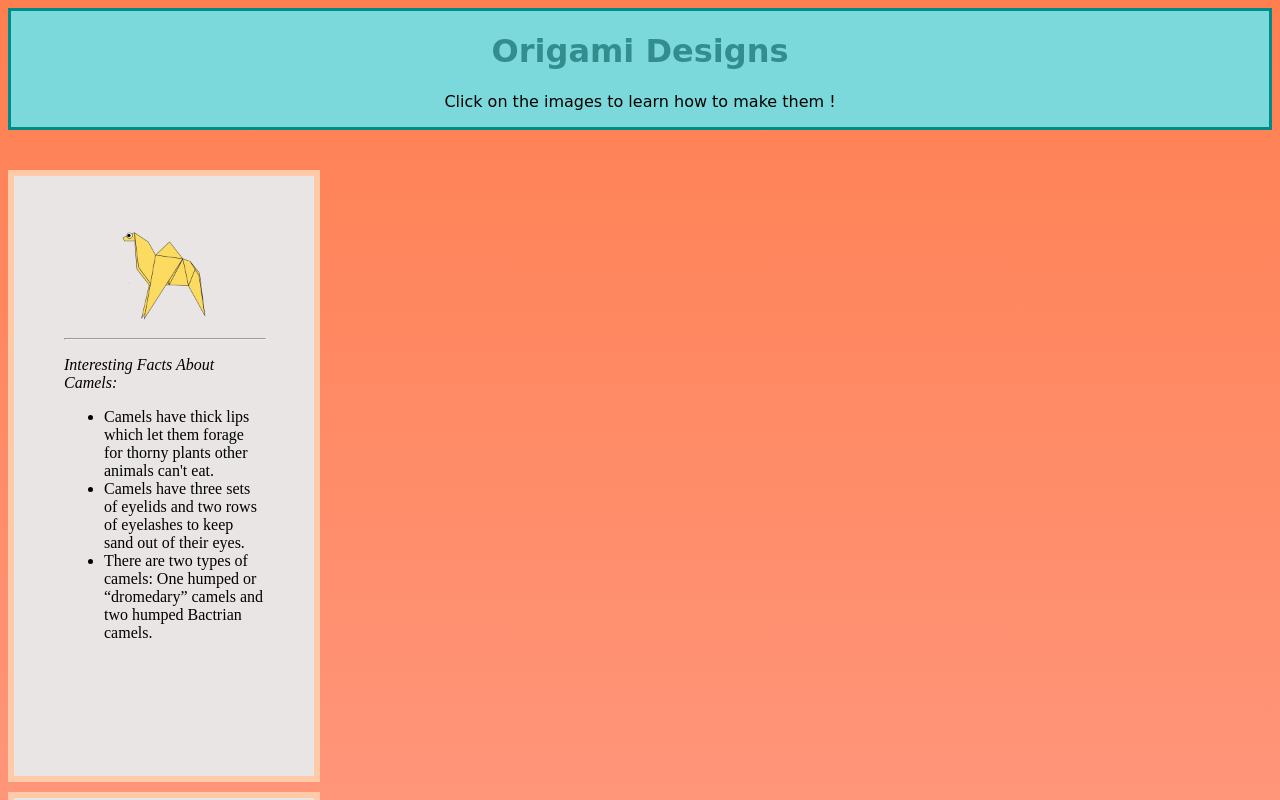
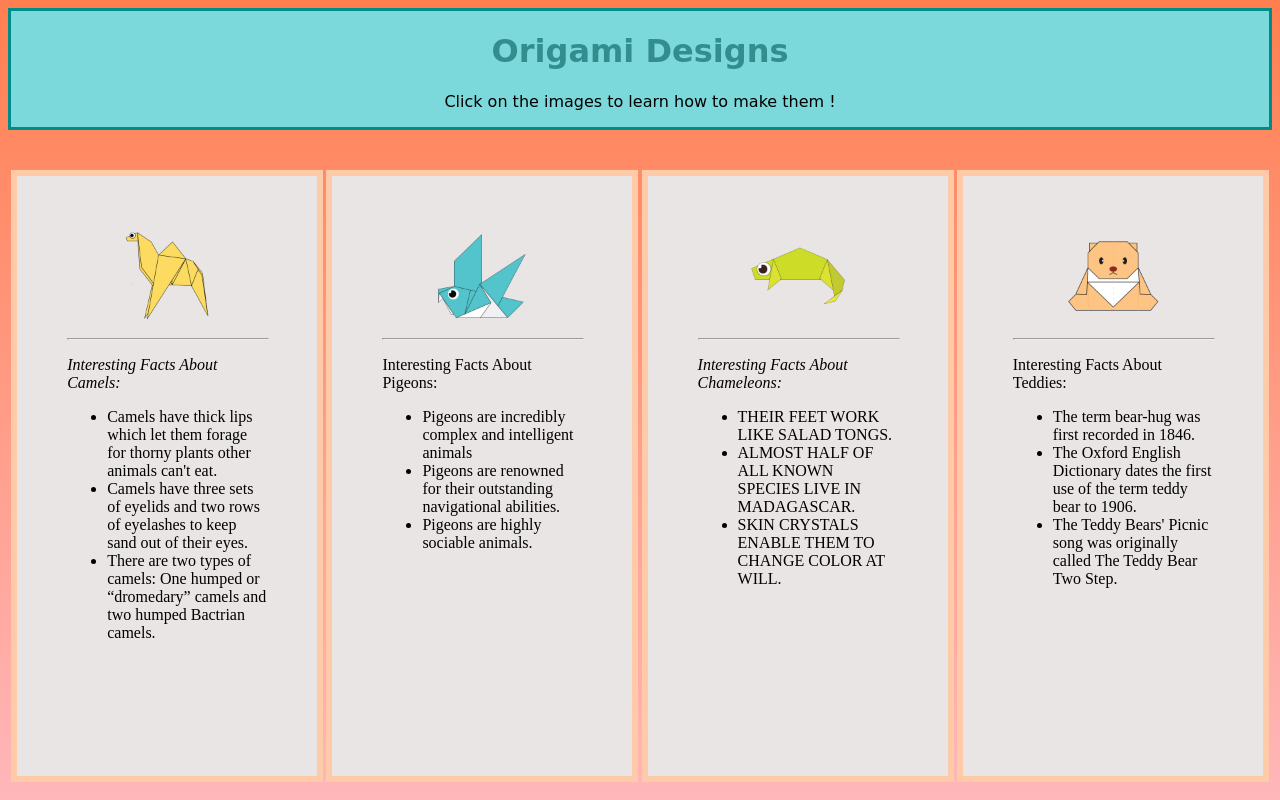
Before and after one commit to atishayaCoder/C52-oragami-website-part-2, a plain HTML site: page index.html in a window 1280 px wide. Shown: the top 800 px of the page. Drawn offline with Linux system fonts and the light colour scheme.

Commit message:
Update style.css

```diff
--- a/style.css
+++ b/style.css
@@ -21,7 +21,15 @@
   border: none;
 }
 
-  .grid {
+  .grid4 {
+    display: flex;
+    justify-content:space-evenly;
+    flex-direction: row;
+    text-align: left;
+    flex-wrap: wrap;
+  }
+
+  .grid2 {
     display: flex;
     justify-content:space-evenly;
     flex-direction: row;
```
